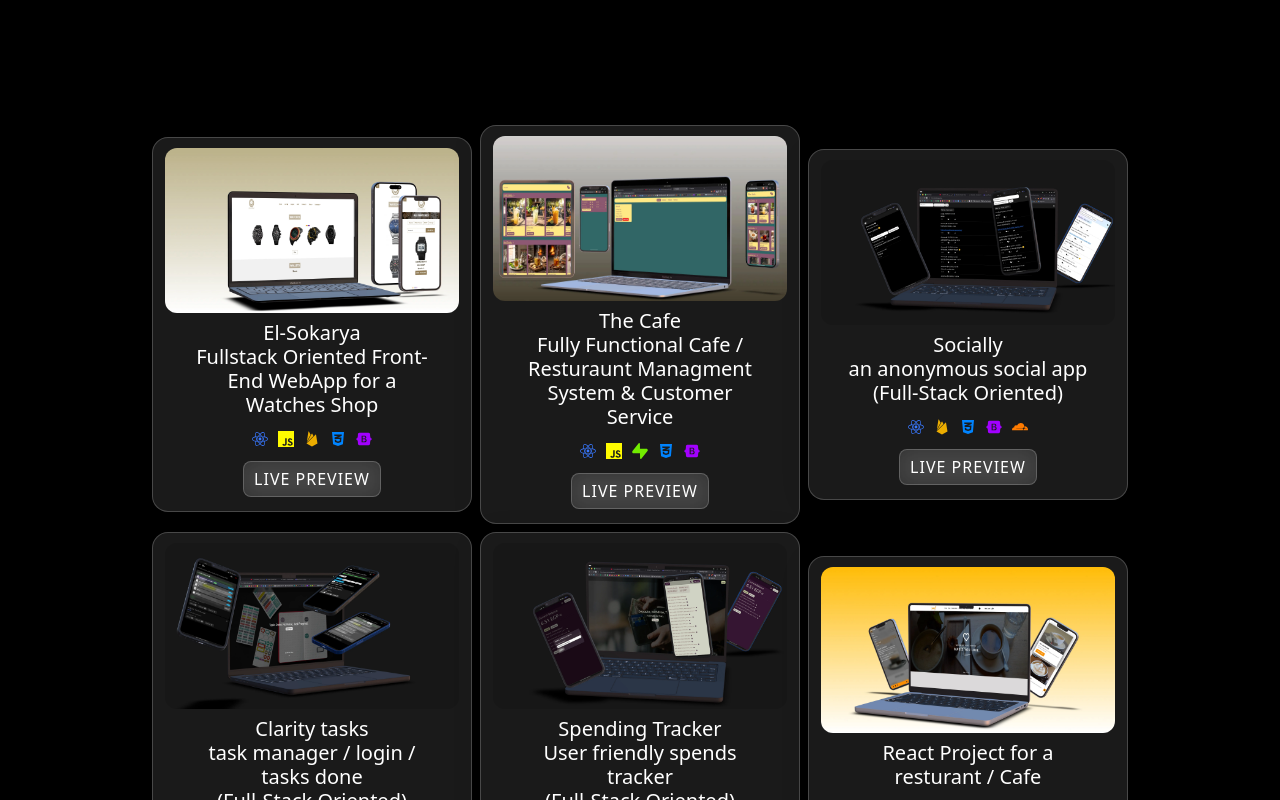
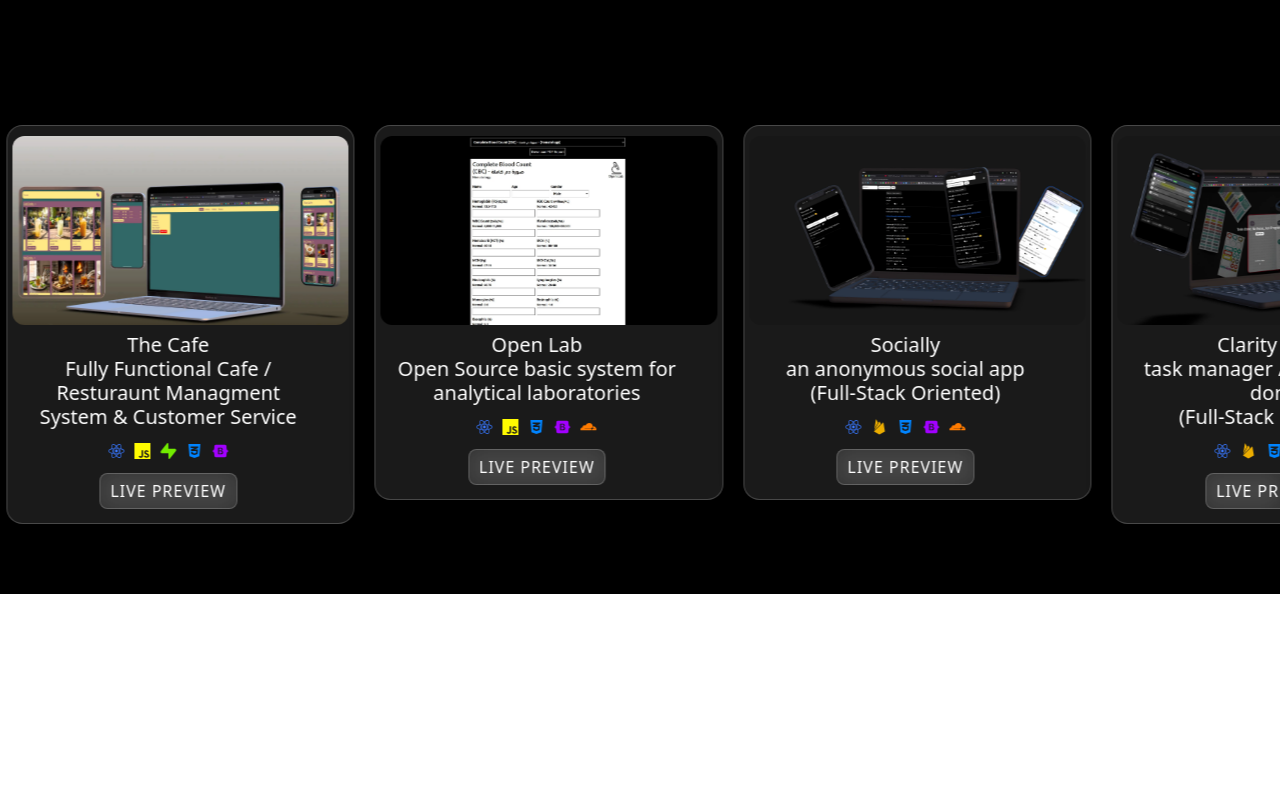
Before and after one commit to a-elshennawy/portfolio-NextJS, a Next.js app: page / in a window 1280 px wide. Shown: the part 1700-2500 px from the top of the page. After the commit the page ends 2294 px from the top, so only its background shows below. Built offline with nearby package versions, Linux system fonts and the light colour scheme.

Commit message:
swipper & new project

```diff
--- a/components/Projects/Projects.module.scss
+++ b/components/Projects/Projects.module.scss
@@ -7,7 +7,7 @@
   text-align: center;
 
   .projectCard {
-    margin: 0 !important;
+    margin: 0px 10px !important;
 
     .content {
       span {
--- a/components/Projects/Projects.tsx
+++ b/components/Projects/Projects.tsx
@@ -1,7 +1,5 @@
 "use client";
 import Image from "next/image";
-import { motion } from "motion/react";
-import { useInView } from "react-intersection-observer";
 import styles from "./Projects.module.scss";
 import {
   FaBootstrap,
@@ -12,22 +10,48 @@ import {
 } from "react-icons/fa";
 import { IoLogoFirebase } from "react-icons/io5";
 import { SiJavascript, SiNetlify, SiSupabase } from "react-icons/si";
+import Swiper from "swiper";
+import { Autoplay } from "swiper/modules";
+import "swiper/css";
+import { useEffect } from "react";
 
 const Projects = () => {
-  const { ref } = useInView({
-    threshold: 0.3,
-    triggerOnce: true,
+  useEffect(() => {
+    const swiper = new Swiper(".swiper", {
+      modules: [Autoplay],
+      slidesPerView: 1.5,
+      spaceBetween: 20,
+      centeredSlides: false,
+      autoplay: {
+        delay: 3000,
+        disableOnInteraction: false,
+      },
+      loop: true,
+      grabCursor: true,
+      effect: "slide",
+      breakpoints: {
+        768: {
+          slidesPerView: 2.5,
+          spaceBetween: 20,
+        },
+        1024: {
+          slidesPerView: 3.5,
+          spaceBetween: 24,
+        },
+      },
     });
+
+    return () => {
+      swiper.destroy();
+    };
+  }, []);
   return (
     <>
-      <section ref={ref} id="projects" className={`${styles.work}`}>
-        <div className="row justify-content-center align-items-center m-0 gap-2 ">
-          <motion.div
-            initial={{ x: -100, opacity: 0 }}
-            whileInView={{ x: 0, opacity: 1 }}
-            transition={{ duration: 0.8 }}
-            viewport={{ once: false, amount: 0.3 }}
-            className={`row justify-content-center align-items-center col-lg-3 col-10 glassmorphism ${styles.projectCard}`}
+      <section className={`${styles.work}`}>
+        <div className="m-0 swiper">
+          <div className="swiper-wrapper">
+            <div
+              className={`row justify-content-center align-items-center glassmorphism ${styles.projectCard} swiper-slide`}
             >
               <div
                 className="col-12"
@@ -78,14 +102,10 @@ const Projects = () => {
                   </button>
                 </div>
               </div>
-          </motion.div>
+            </div>
 
-          <motion.div
-            initial={{ y: 100, opacity: 0 }}
-            whileInView={{ y: 0, opacity: 1 }}
-            transition={{ duration: 0.8 }}
-            viewport={{ once: false, amount: 0.3 }}
-            className={`row justify-content-center align-items-center col-lg-3 col-10 glassmorphism ${styles.projectCard}`}
+            <div
+              className={`row justify-content-center align-items-center glassmorphism ${styles.projectCard} swiper-slide`}
             >
               <div
                 className="col-12"
@@ -138,14 +158,68 @@ const Projects = () => {
                   </button>
                 </div>
               </div>
-          </motion.div>
+            </div>
 
-          <motion.div
-            initial={{ x: 100, opacity: 0 }}
-            whileInView={{ x: 0, opacity: 1 }}
-            transition={{ duration: 0.8 }}
-            viewport={{ once: false, amount: 0.3 }}
-            className={`row justify-content-center align-items-center col-lg-3 col-10 glassmorphism ${styles.projectCard}`}
+            <div
+              className={`row justify-content-center align-items-center glassmorphism ${styles.projectCard} swiper-slide`}
+            >
+              <div
+                className="col-12"
+                style={{
+                  position: "relative",
+                  width: "100%",
+                  aspectRatio: "16/9",
+                }}
+              >
+                <Image
+                  src="/images/openLab.webp"
+                  alt="project preview"
+                  fill
+                  loading="lazy"
+                  style={{ objectFit: "cover", borderRadius: "12px" }}
+                />
+              </div>
+              <div
+                className={`${styles.content} row justify-content-center align-items-center gap-1 col-12`}
+              >
+                <h5 className="col-12 py-2 m-0">
+                  Open Lab
+                  <br />
+                  Open Source basic system for analytical laboratories
+                </h5>
+                <div className="col-12">
+                  <span className="react">
+                    <FaReact />
+                  </span>
+                  <span className="JavaScript">
+                    <SiJavascript />
+                  </span>
+                  <span className="css">
+                    <FaCss3Alt />
+                  </span>
+                  <span className="bootstrap">
+                    <FaBootstrap />
+                  </span>
+                  <span className="cloudflare">
+                    <FaCloudflare />
+                  </span>
+                </div>
+
+                <div className="col-12 py-1">
+                  <button className={`${styles.toWebApp}`}>
+                    <a
+                      href="https://open-source-lab.pages.dev/"
+                      target="_blank"
+                    >
+                      live preview
+                    </a>
+                  </button>
+                </div>
+              </div>
+            </div>
+
+            <div
+              className={`row justify-content-center align-items-center glassmorphism ${styles.projectCard} swiper-slide`}
             >
               <div
                 className="col-12"
@@ -196,14 +270,10 @@ const Projects = () => {
                   </button>
                 </div>
               </div>
-          </motion.div>
+            </div>
 
-          <motion.div
-            initial={{ x: -100, opacity: 0 }}
-            whileInView={{ x: 0, opacity: 1 }}
-            transition={{ duration: 0.8 }}
-            viewport={{ once: false, amount: 0.3 }}
-            className={`row justify-content-center align-items-center col-lg-3 col-10 glassmorphism ${styles.projectCard}`}
+            <div
+              className={`row justify-content-center align-items-center glassmorphism ${styles.projectCard} swiper-slide`}
             >
               <div
                 className="col-12"
@@ -254,14 +324,10 @@ const Projects = () => {
                   </button>
                 </div>
               </div>
-          </motion.div>
+            </div>
 
-          <motion.div
-            initial={{ y: 100, opacity: 0 }}
-            whileInView={{ y: 0, opacity: 1 }}
-            transition={{ duration: 0.8 }}
-            viewport={{ once: false, amount: 0.3 }}
-            className={`row justify-content-center align-items-center col-lg-3 col-10 glassmorphism ${styles.projectCard}`}
+            <div
+              className={`row justify-content-center align-items-center glassmorphism ${styles.projectCard} swiper-slide`}
             >
               <div
                 className="col-12"
@@ -313,14 +379,10 @@ const Projects = () => {
                   </button>
                 </div>
               </div>
-          </motion.div>
+            </div>
 
-          <motion.div
-            initial={{ x: 100, opacity: 0 }}
-            whileInView={{ x: 0, opacity: 1 }}
-            transition={{ duration: 0.8 }}
-            viewport={{ once: false, amount: 0.3 }}
-            className={`row justify-content-center align-items-center col-lg-3 col-10 glassmorphism ${styles.projectCard}`}
+            <div
+              className={`row justify-content-center align-items-center glassmorphism ${styles.projectCard} swiper-slide`}
             >
               <div
                 className="col-12"
@@ -367,14 +429,10 @@ const Projects = () => {
                   </button>
                 </div>
               </div>
-          </motion.div>
+            </div>
 
-          <motion.div
-            initial={{ x: -100, opacity: 0 }}
-            whileInView={{ x: 0, opacity: 1 }}
-            transition={{ duration: 0.8 }}
-            viewport={{ once: false, amount: 0.3 }}
-            className={`row justify-content-center align-items-center col-lg-3 col-10 glassmorphism ${styles.projectCard}`}
+            <div
+              className={`row justify-content-center align-items-center glassmorphism ${styles.projectCard} swiper-slide`}
             >
               <div
                 className="col-12"
@@ -425,14 +483,10 @@ const Projects = () => {
                   </button>
                 </div>
               </div>
-          </motion.div>
+            </div>
 
-          <motion.div
-            initial={{ y: 100, opacity: 0 }}
-            whileInView={{ y: 0, opacity: 1 }}
-            transition={{ duration: 0.8 }}
-            viewport={{ once: false, amount: 0.3 }}
-            className={`row justify-content-center align-items-center col-lg-3 col-10 glassmorphism ${styles.projectCard}`}
+            <div
+              className={`row justify-content-center align-items-center glassmorphism ${styles.projectCard} swiper-slide`}
             >
               <div
                 className="col-12"
@@ -476,14 +530,10 @@ const Projects = () => {
                   </button>
                 </div>
               </div>
-          </motion.div>
+            </div>
 
-          <motion.div
-            initial={{ x: 100, opacity: 0 }}
-            whileInView={{ x: 0, opacity: 1 }}
-            transition={{ duration: 0.8 }}
-            viewport={{ once: false, amount: 0.3 }}
-            className={`row justify-content-center align-items-center col-lg-3 col-10 glassmorphism ${styles.projectCard}`}
+            <div
+              className={`row justify-content-center align-items-center glassmorphism ${styles.projectCard} swiper-slide`}
             >
               <div
                 className="col-12"
@@ -528,20 +578,19 @@ const Projects = () => {
 
                 <div className="col-12 py-1">
                   <button className={`${styles.toWebApp}`}>
-                  <a href="https://fitguide-test.netlify.app/" target="_blank">
+                    <a
+                      href="https://fitguide-test.netlify.app/"
+                      target="_blank"
+                    >
                       live preview (Demo)
                     </a>
                   </button>
                 </div>
               </div>
-          </motion.div>
+            </div>
 
-          <motion.div
-            initial={{ x: -100, opacity: 0 }}
-            whileInView={{ x: 0, opacity: 1 }}
-            transition={{ duration: 0.8 }}
-            viewport={{ once: false, amount: 0.3 }}
-            className={`row justify-content-center align-items-center col-lg-3 col-10 glassmorphism ${styles.projectCard}`}
+            <div
+              className={`row justify-content-center align-items-center glassmorphism ${styles.projectCard} swiper-slide`}
             >
               <div
                 className="col-12"
@@ -586,20 +635,19 @@ const Projects = () => {
                 </div>
                 <div className="col-12 py-1">
                   <button className={`${styles.toWebApp}`}>
-                  <a href="https://gladiator-gym.netlify.app/" target="_blank">
+                    <a
+                      href="https://gladiator-gym.netlify.app/"
+                      target="_blank"
+                    >
                       live preview
                     </a>
                   </button>
                 </div>
               </div>
-          </motion.div>
+            </div>
 
-          <motion.div
-            initial={{ y: 100, opacity: 0 }}
-            whileInView={{ y: 0, opacity: 1 }}
-            transition={{ duration: 0.8 }}
-            viewport={{ once: false, amount: 0.3 }}
-            className={`row justify-content-center align-items-center col-lg-3 col-10 glassmorphism ${styles.projectCard}`}
+            <div
+              className={`row justify-content-center align-items-center glassmorphism ${styles.projectCard} swiper-slide`}
             >
               <div
                 className="col-12"
@@ -646,14 +694,10 @@ const Projects = () => {
                   </button>
                 </div>
               </div>
-          </motion.div>
+            </div>
 
-          <motion.div
-            initial={{ x: 100, opacity: 0 }}
-            whileInView={{ x: 0, opacity: 1 }}
-            transition={{ duration: 0.8 }}
-            viewport={{ once: false, amount: 0.3 }}
-            className={`row justify-content-center align-items-center col-lg-3 col-10 glassmorphism ${styles.projectCard}`}
+            <div
+              className={`row justify-content-center align-items-center glassmorphism ${styles.projectCard} swiper-slide`}
             >
               <div
                 className="col-12"
@@ -700,14 +744,10 @@ const Projects = () => {
                   </button>
                 </div>
               </div>
-          </motion.div>
+            </div>
 
-          <motion.div
-            initial={{ y: 100, opacity: 0 }}
-            whileInView={{ y: 0, opacity: 1 }}
-            transition={{ duration: 0.8 }}
-            viewport={{ once: false, amount: 0.3 }}
-            className={`row justify-content-center align-items-center col-lg-3 col-10 glassmorphism ${styles.projectCard}`}
+            <div
+              className={`row justify-content-center align-items-center glassmorphism ${styles.projectCard} swiper-slide`}
             >
               <div
                 className="col-12"
@@ -754,7 +794,8 @@ const Projects = () => {
                   </button>
                 </div>
               </div>
-          </motion.div>
+            </div>
+          </div>
         </div>
       </section>
     </>
```
Also changed, not shown: package.json (+14 -13 lines), public/images/openLab.webp (added), 1 other file (tests, documents, lock files or other folders). Lines whose indentation alone changed are shown as unchanged.
